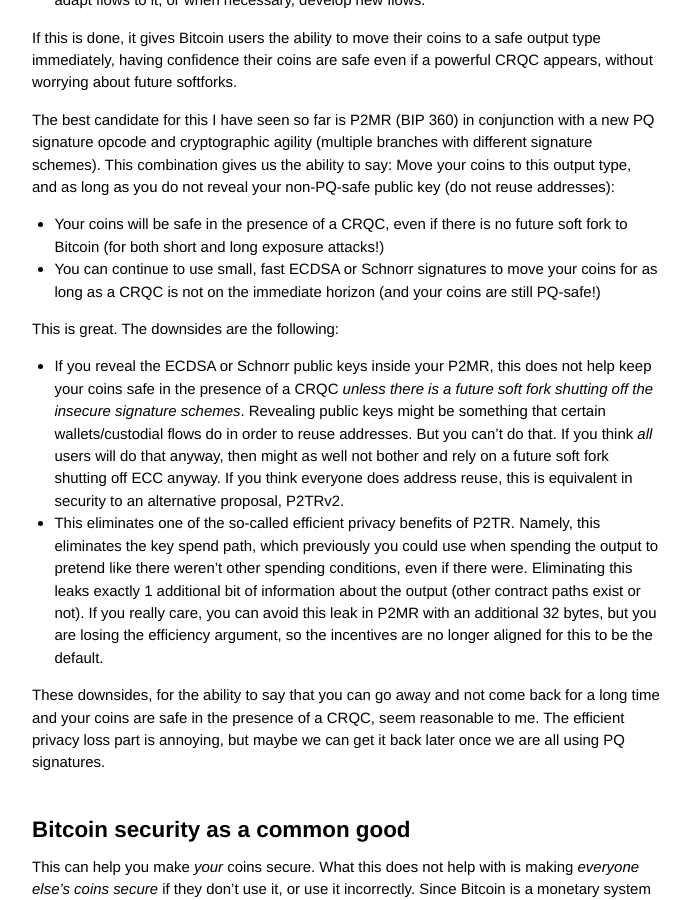
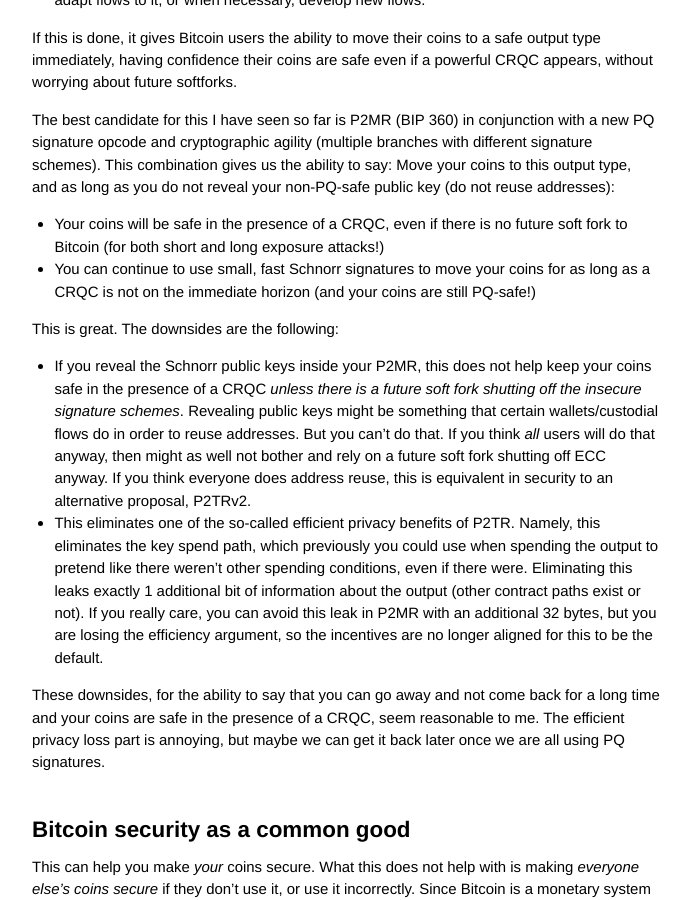
Before and after one commit to narula/narula.github.io, a Jekyll site: the page built from _posts/2026-04-20-bitcoin-and-quantum-a-roadmap.md, in a window 1280 px wide and 900 px high, scrolled down 950 px. Shown: the whole window, without its empty margins (294-984 px from the left). Built offline with Jekyll 4.4.1, drawn with Linux system fonts in a browser that asks for light colours; comment, search, counter and statistics services are not loaded; some of the changed text lies outside the part shown.

```diff
--- a/_posts/2026-04-20-bitcoin-and-quantum-a-roadmap.md
+++ b/_posts/2026-04-20-bitcoin-and-quantum-a-roadmap.md
@@ -32,11 +32,11 @@ If this is done, it gives Bitcoin users the ability to move their coins to a saf
 The best candidate for this I have seen so far is P2MR (BIP 360) in conjunction with a new PQ signature opcode and cryptographic agility (multiple branches with different signature schemes). This combination gives us the ability to say: Move your coins to this output type, and as long as you do not reveal your non-PQ-safe public key (do not reuse addresses):
 
 * Your coins will be safe in the presence of a CRQC, even if there is no future soft fork to Bitcoin (for both short and long exposure attacks!)
-* You can continue to use small, fast ECDSA or Schnorr signatures to move your coins for as long as a CRQC is not on the immediate horizon (and your coins are still PQ-safe!)
+* You can continue to use small, fast Schnorr signatures to move your coins for as long as a CRQC is not on the immediate horizon (and your coins are still PQ-safe!)
 
 This is great. The downsides are the following:
 
-* If you reveal the ECDSA or Schnorr public keys inside your P2MR, this does not help keep your coins safe in the presence of a CRQC *unless there is a future soft fork shutting off the insecure signature schemes*. Revealing public keys might be something that certain wallets/custodial flows do in order to reuse addresses. But you can’t do that. If you think *all* users will do that anyway, then might as well not bother and rely on a future soft fork shutting off ECC anyway. If you think everyone does address reuse, this is equivalent in security to an alternative proposal, P2TRv2.
+* If you reveal the Schnorr public keys inside your P2MR, this does not help keep your coins safe in the presence of a CRQC *unless there is a future soft fork shutting off the insecure signature schemes*. Revealing public keys might be something that certain wallets/custodial flows do in order to reuse addresses. But you can’t do that. If you think *all* users will do that anyway, then might as well not bother and rely on a future soft fork shutting off ECC anyway. If you think everyone does address reuse, this is equivalent in security to an alternative proposal, P2TRv2.
 * This eliminates one of the so-called efficient privacy benefits of P2TR. Namely, this eliminates the key spend path, which previously you could use when spending the output to pretend like there weren’t other spending conditions, even if there were. Eliminating this leaks exactly 1 additional bit of information about the output (other contract paths exist or not). If you really care, you can avoid this leak in P2MR with an additional 32 bytes, but you are losing the efficiency argument, so the incentives are no longer aligned for this to be the default.
 
 These downsides, for the ability to say that you can go away and not come back for a long time and your coins are safe in the presence of a CRQC, seem reasonable to me. The efficient privacy loss part is annoying, but maybe we can get it back later once we are all using PQ signatures.
```
Also changed, not shown: other parts of _posts/2026-04-20-bitcoin-and-quantum-a-roadmap.md (+2 -0 lines).
